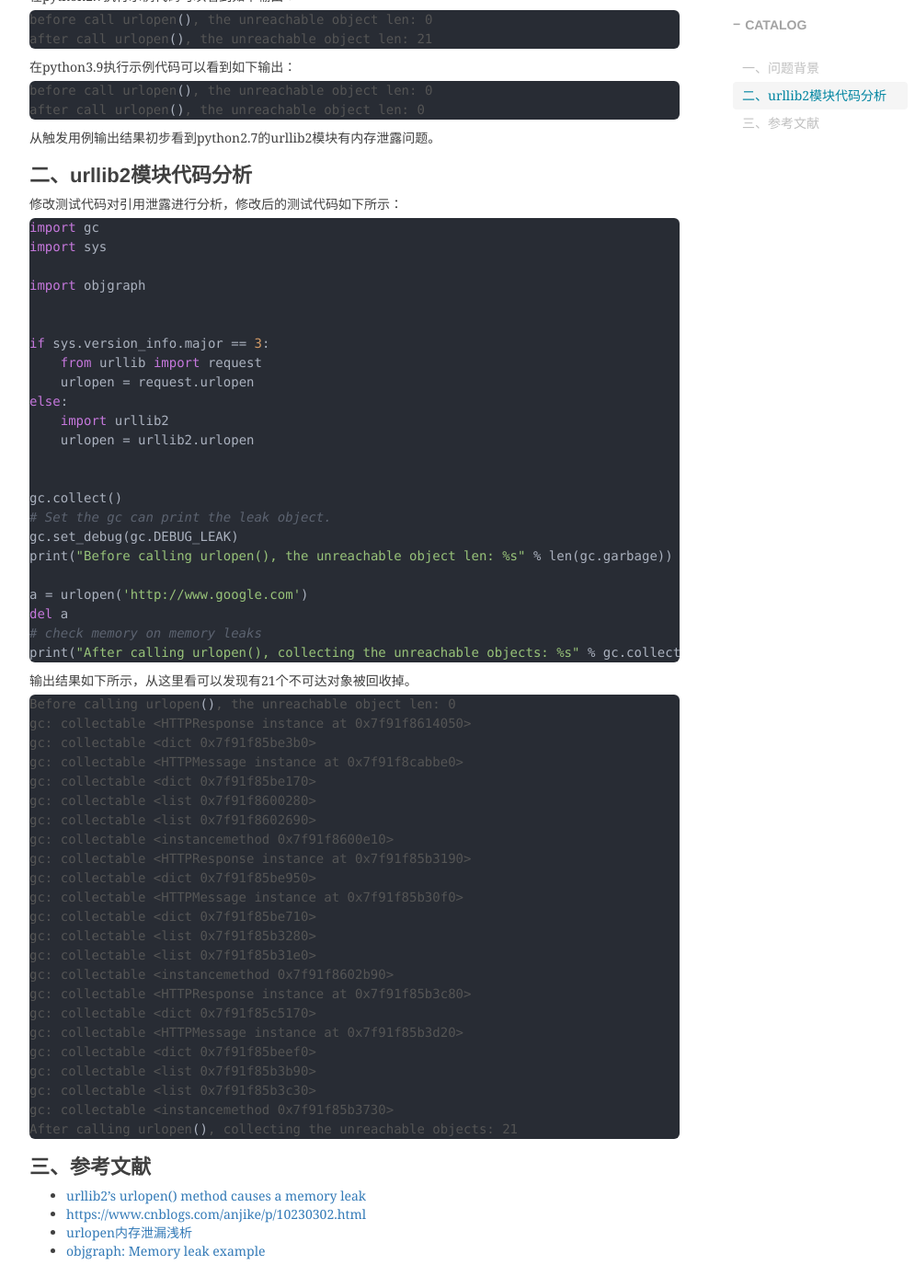
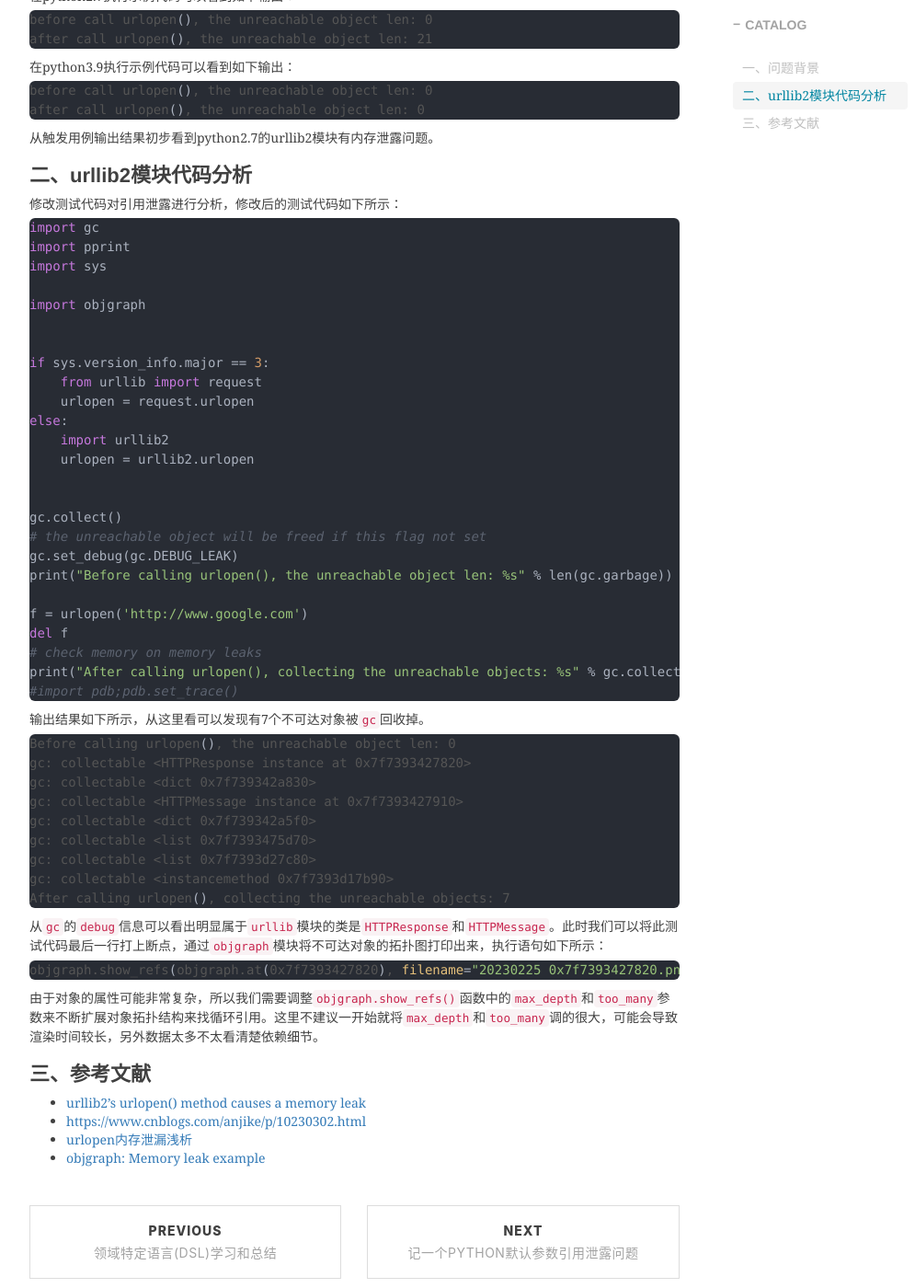
Before and after one commit to shihai1991/shihai1991.github.io, a Jekyll site: the page built from _posts/2023-02-23-urllib内存泄露问题分析.md, in a window 1280 px wide and 1400 px high, scrolled down 1098 px. Shown: the whole window at 92% size, without its empty margins (233-1228 px from the left). Built offline with Jekyll 4.4.1, drawn with Linux system fonts in a browser that asks for light colours; nearby versions of some CDN libraries; comment, search, counter and statistics services are not loaded.

Commit message:
Update 2023-02-23-urllib内存泄露问题分析.md

````diff
--- a/_posts/2023-02-23-urllib内存泄露问题分析.md
+++ b/_posts/2023-02-23-urllib内存泄露问题分析.md
@@ -51,6 +51,7 @@ after call urlopen(), the unreachable object len: 0
 修改测试代码对引用泄露进行分析，修改后的测试代码如下所示：
 ```python
 import gc
+import pprint
 import sys
 
 import objgraph
@@ -65,41 +66,33 @@ else:
 
 
 gc.collect()
-# Set the gc can print the leak object.
+# the unreachable object will be freed if this flag not set
 gc.set_debug(gc.DEBUG_LEAK)
 print("Before calling urlopen(), the unreachable object len: %s" % len(gc.garbage))
 
-a = urlopen('http://www.google.com')
-del a
+f = urlopen('http://www.google.com')
+del f
 # check memory on memory leaks
 print("After calling urlopen(), collecting the unreachable objects: %s" % gc.collect())
+#import pdb;pdb.set_trace()
 ```
-输出结果如下所示，从这里看可以发现有21个不可达对象被回收掉。
+输出结果如下所示，从这里看可以发现有7个不可达对象被`gc`回收掉。
 ```shell
 Before calling urlopen(), the unreachable object len: 0
-gc: collectable <HTTPResponse instance at 0x7f91f8614050>
-gc: collectable <dict 0x7f91f85be3b0>
-gc: collectable <HTTPMessage instance at 0x7f91f8cabbe0>
-gc: collectable <dict 0x7f91f85be170>
-gc: collectable <list 0x7f91f8600280>
-gc: collectable <list 0x7f91f8602690>
-gc: collectable <instancemethod 0x7f91f8600e10>
-gc: collectable <HTTPResponse instance at 0x7f91f85b3190>
-gc: collectable <dict 0x7f91f85be950>
-gc: collectable <HTTPMessage instance at 0x7f91f85b30f0>
-gc: collectable <dict 0x7f91f85be710>
-gc: collectable <list 0x7f91f85b3280>
-gc: collectable <list 0x7f91f85b31e0>
-gc: collectable <instancemethod 0x7f91f8602b90>
-gc: collectable <HTTPResponse instance at 0x7f91f85b3c80>
-gc: collectable <dict 0x7f91f85c5170>
-gc: collectable <HTTPMessage instance at 0x7f91f85b3d20>
-gc: collectable <dict 0x7f91f85beef0>
-gc: collectable <list 0x7f91f85b3b90>
-gc: collectable <list 0x7f91f85b3c30>
-gc: collectable <instancemethod 0x7f91f85b3730>
-After calling urlopen(), collecting the unreachable objects: 21
+gc: collectable <HTTPResponse instance at 0x7f7393427820>
+gc: collectable <dict 0x7f739342a830>
+gc: collectable <HTTPMessage instance at 0x7f7393427910>
+gc: collectable <dict 0x7f739342a5f0>
+gc: collectable <list 0x7f7393475d70>
+gc: collectable <list 0x7f7393d27c80>
+gc: collectable <instancemethod 0x7f7393d17b90>
+After calling urlopen(), collecting the unreachable objects: 7
 ```
+从`gc`的`debug`信息可以看出明显属于`urllib`模块的类是`HTTPResponse`和`HTTPMessage`。此时我们可以将此测试代码最后一行打上断点，通过`objgraph`模块将不可达对象的拓扑图打印出来，执行语句如下所示：
+```shell
+objgraph.show_refs(objgraph.at(0x7f7393427820), filename="20230225 0x7f7393427820.png", max_depth=5, too_many=30)
+```
+由于对象的属性可能非常复杂，所以我们需要调整`objgraph.show_refs()`函数中的`max_depth`和`too_many`参数来不断扩展对象拓扑结构来找循环引用。这里不建议一开始就将`max_depth`和`too_many`调的很大，可能会导致渲染时间较长，另外数据太多不太看清楚依赖细节。
 
 # 三、参考文献
 - [urllib2's urlopen() method causes a memory leak](https://github.com/python/cpython/issues/42012)
````
